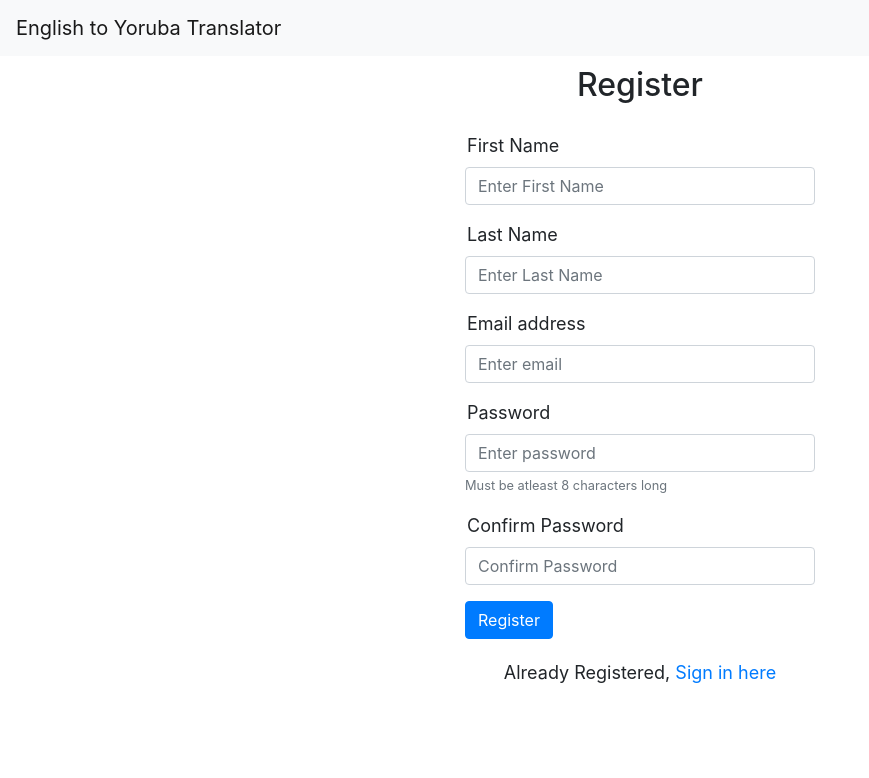
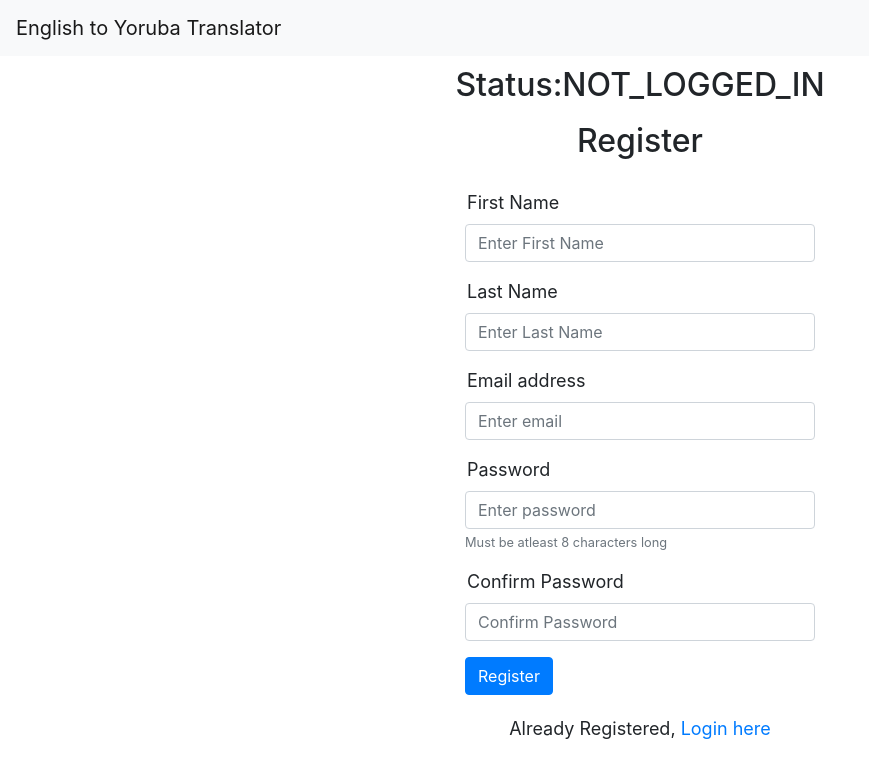
Before and after one commit to Kaytbode/translate-frontend, a React (Create React App) app: page / in a window 1280 px wide. Shown: the top 778 px of the page, without its empty margins (0-869 px from the left). Built offline with nearby package versions, Linux system fonts and the light colour scheme.

Commit message:
feat: User can be redirected to login page after registeration

```diff
--- a/src/App.js
+++ b/src/App.js
@@ -3,7 +3,8 @@ import { BrowserRouter, Switch, Route } from 'react-router-dom';
 import { Navbar } from 'react-bootstrap';
 import Search from './components/searchPhrase';
 import Create from './components/createPhrase';
-import Registration from './components/home';
+import Home from './components/home';
+import Login from './components/login';
 import logo from './logo.svg';
 import './App.css';
 
@@ -11,6 +12,11 @@ import './App.css';
 class App extends Component {
   constructor(props){
     super(props);
+
+    this.state = {
+      loggedInStatus: 'NOT_LOGGED_IN',
+      user: {}
+    }
   }
 
   render(){
@@ -20,9 +26,16 @@ class App extends Component {
           <Navbar.Brand>English to Yoruba Translator</Navbar.Brand>
         </Navbar>
         <Switch>
-          <Route path='/' exact component={Registration}/>
-          <Route path='/phrase/search' component={Search}/>
-          <Route path='/phrase/create' component={Create}/>
+          <Route
+            exact
+            path='/'
+            render = {props => (
+              <Home {...props} loggedInStatus={this.state.loggedInStatus}/>
+            )}
+          />
+          <Route path='/login' exact component={Login}/>
+          <Route path='/phrase/search' exact component={Search}/>
+          <Route path='/phrase/create' exact component={Create}/>
         </Switch>
       </BrowserRouter>
     );
--- a/src/components/home.js
+++ b/src/components/home.js
@@ -1,81 +1,26 @@
 import React, { Component } from 'react';
-import { Form, Button } from 'react-bootstrap';
-import { Link } from 'react-router-dom';
-import axios from 'axios';
+import Registration from 'registeration';
 import '../App.css';
 
-class Registration extends Component {
+class Home extends Component {
     constructor(props){
         super(props);
 
-        this.handleChange = this.handleChange.bind(this)
-        this.handleSubmit = this.handleSubmit.bind(this);
-
-        this.state = {
-            firstName: '',
-            lastName:'',
-            email:'',
-            password:'',
-            confirmPassword:''
-        }
+        this.handleSuccessfulReg = this.handleSuccessfulReg.bind(this);
     }
 
-    handleSubmit(event){
-        const uri = 'https://translate-eng.herokuapp.com/auth/signup'
-        const { firstName, lastName, email, password, confirmPassword } = this.state;
-
-        axios.post(uri, {
-            firstName,
-            lastName,
-            email,
-            password,
-            confirmPassword
-        })
-        .then(res => {
-            console.log(res);
-        })
-        event.preventDefault()
-    }
-
-    handleChange(event){
-        this.setState({
-            [event.target.name]: event.target.value
-        });
+    handleSuccessfulReg(){
+        this.props.history.push('/login');
     }
 
     render(){
-        const { firstName, lastName, email, password, confirmPassword } = this.state;
         return(
-          <div>
-            <h2>Register</h2>
-            <Form onSubmit={ this.handleSubmit }>
-                <Form.Group controlId="formBasicText">
-                    <Form.Label>First Name</Form.Label>
-                    <Form.Control type="text" name="firstName" onchange={ this.handleChange } value={ firstName } placeholder="Enter First Name"/>
-                </Form.Group>
-                <Form.Group controlId="formBasicText">
-                    <Form.Label>Last Name</Form.Label>
-                    <Form.Control type="text" name="lastName" onchange={ this.handleChange } value={ lastName } placeholder="Enter Last Name"/>
-                </Form.Group>
-                <Form.Group controlId="formBasicEmail">
-                    <Form.Label>Email address</Form.Label>
-                    <Form.Control type="email" name="email" onchange={ this.handleChange } value={ email } placeholder="Enter email"/>
-                </Form.Group>
-                <Form.Group controlId="formBasicPassword">
-                    <Form.Label>Password</Form.Label>
-                    <Form.Control type="password" name="password" onchange={ this.handleChange } value={ password } placeholder="Enter password"/>
-                    <Form.Text id="passwordHelpBlock" muted>Must be atleast 8 characters long</Form.Text>
-                </Form.Group>
-                <Form.Group controlId="formBasicPassword">
-                    <Form.Label>Confirm Password</Form.Label>
-                    <Form.Control type="password" name="confirmPassword" onchange={ this.handleChange } value={ confirmPassword } placeholder="Confirm Password"/>
-                </Form.Group>
-                <Button variant="primary" type="submit">Register</Button>
-            </Form>
-            <p className={'Form-para'}>Already Registered, <Link to='/phrase/search'>Sign in here</Link></p>
-        </div>
+            <div>
+                <h2>Status:{this.props.loggedInStatus}</h2>
+                <Registration handleSuccessfulReg={this.handleSuccessfulReg}/>
+            </div>
         );
     }
 }
 
-export default Registration;
+export default Home;
--- /dev/null
+++ b/src/components/login.js
@@ -0,0 +1,62 @@
+import React, { Component } from 'react';
+import { Form, Button } from 'react-bootstrap';
+import { Link } from 'react-router-dom';
+import axios from 'axios';
+import '../App.css';
+
+class Login extends Component {
+    constructor(props){
+        super(props);
+
+        this.handleChange = this.handleChange.bind(this)
+        this.handleSubmit = this.handleSubmit.bind(this);
+
+        this.state = {
+            email:'',
+            password:''
+        }
+    }
+
+    handleSubmit(event){
+        const uri = 'http://localhost:5000/auth/login';
+        const { email, password } = this.state;
+
+        axios.post(uri, {
+            email,
+            password
+        })
+        .then(res => {
+            console.log(res);
+        })
+        event.preventDefault()
+    }
+
+    handleChange(event){
+        this.setState({
+            [event.target.name]: event.target.value
+        });
+    }
+
+    render(){
+        const { email, password } = this.state;
+        return(
+          <div>
+            <h2>Login</h2>
+            <Form onSubmit={ this.handleSubmit }>
+                <Form.Group controlId="formBasicEmail">
+                    <Form.Label>Email address</Form.Label>
+                    <Form.Control type="email" name="email" onChange={ this.handleChange } value={ email } placeholder="Enter email" required/>
+                </Form.Group>
+                <Form.Group controlId="formBasicPassword">
+                    <Form.Label>Password</Form.Label>
+                    <Form.Control type="password" name="password" onChange={ this.handleChange } value={ password } placeholder="Enter password" required/>
+                </Form.Group>
+                <Button variant="primary" type="submit">Login</Button>
+            </Form>
+            <p className={'Form-para'}>Not Registered, <Link to='/'>Register here</Link></p>
+        </div>
+        );
+    }
+}
+
+export default Login;
--- /dev/null
+++ b/src/components/registeration.js
@@ -0,0 +1,96 @@
+import React, { Component } from 'react';
+import { Form, Button } from 'react-bootstrap';
+import { Link } from 'react-router-dom';
+import axios from 'axios';
+import '../App.css';
+
+class Registration extends Component {
+    constructor(props){
+        super(props);
+
+        this.handleChange = this.handleChange.bind(this)
+        this.handleSubmit = this.handleSubmit.bind(this);
+
+        this.state = {
+            firstName: '',
+            lastName:'',
+            email:'',
+            password:'',
+            confirmPassword:'',
+            registerationMsg: ''
+        }
+    }
+
+    handleSubmit(event){
+        // 'https://translate-eng.herokuapp.com/auth/signup'
+        const uri = 'http://localhost:5000/auth/signup';
+        const { firstName, lastName, email, password, confirmPassword } = this.state;
+
+        axios.post(uri, {
+            firstName,
+            lastName,
+            email,
+            password,
+            confirmPassword
+        })
+        .then(res => {
+            if (res.data.status === 'created'){
+                this.setState({
+                    registerationMsg: res.data.message
+                });
+
+                this.props.handleSuccessfulReg();
+            }
+            console.log(res);
+        })
+        .catch(error => {
+            this.setState({
+                registerationMsg: res.data.message
+            });
+            console.log(error);
+        })
+        event.preventDefault()
+    }
+
+    handleChange(event){
+        this.setState({
+            [event.target.name]: event.target.value
+        });
+    }
+
+    render(){
+        const { firstName, lastName, email, password, confirmPassword } = this.state;
+        return(
+          <div>
+            <h2>Register</h2>
+            <Form onSubmit={ this.handleSubmit }>
+                <Form.Group controlId="formBasicText">
+                    <Form.Label>First Name</Form.Label>
+                    <Form.Control type="text" name="firstName" onChange={ this.handleChange } value={ firstName } placeholder="Enter First Name" required/>
+                </Form.Group>
+                <Form.Group controlId="formBasicText">
+                    <Form.Label>Last Name</Form.Label>
+                    <Form.Control type="text" name="lastName" onChange={ this.handleChange } value={ lastName } placeholder="Enter Last Name" required/>
+                </Form.Group>
+                <Form.Group controlId="formBasicEmail">
+                    <Form.Label>Email address</Form.Label>
+                    <Form.Control type="email" name="email" onChange={ this.handleChange } value={ email } placeholder="Enter email" required/>
+                </Form.Group>
+                <Form.Group controlId="formBasicPassword">
+                    <Form.Label>Password</Form.Label>
+                    <Form.Control type="password" name="password" onChange={ this.handleChange } value={ password } placeholder="Enter password" required/>
+                    <Form.Text id="passwordHelpBlock" muted>Must be atleast 8 characters long</Form.Text>
+                </Form.Group>
+                <Form.Group controlId="formBasicPassword">
+                    <Form.Label>Confirm Password</Form.Label>
+                    <Form.Control type="password" name="confirmPassword" onChange={ this.handleChange } value={ confirmPassword } placeholder="Confirm Password" required/>
+                </Form.Group>
+                <Button variant="primary" type="submit">Register</Button>
+            </Form>
+            <p className={'Form-para'}>Already Registered, <Link to='/login'>Login here</Link></p>
+        </div>
+        );
+    }
+}
+
+export default Registration;
```
Also changed, not shown: 1 other file (tests, documents, lock files or other folders).
